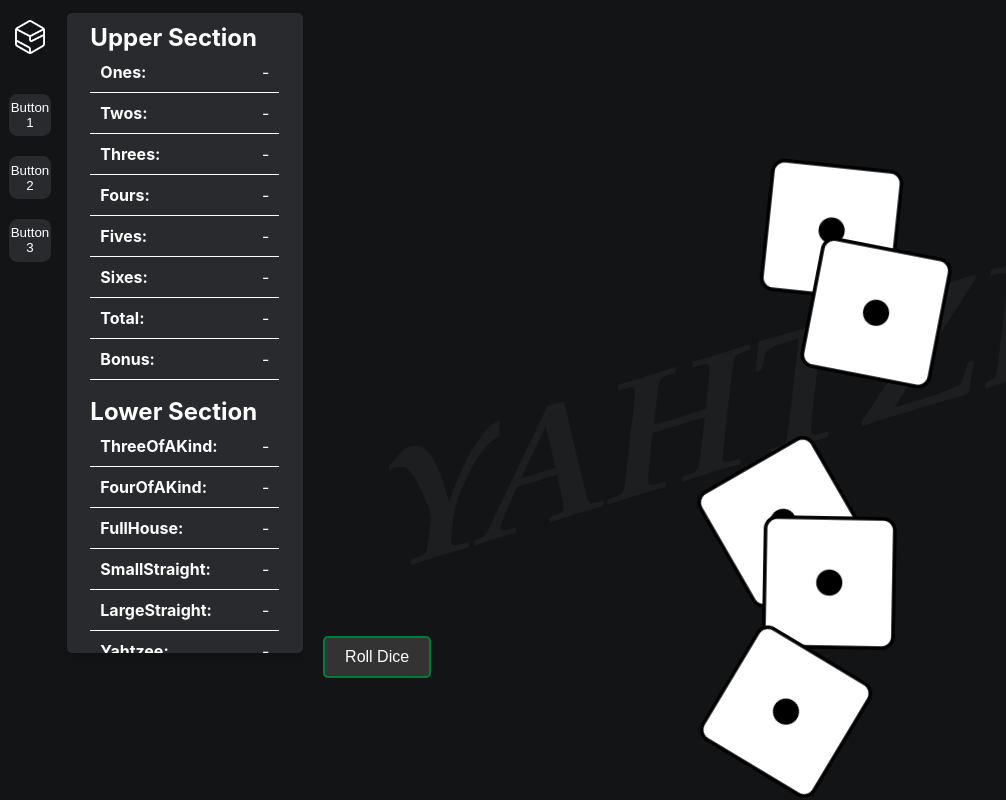
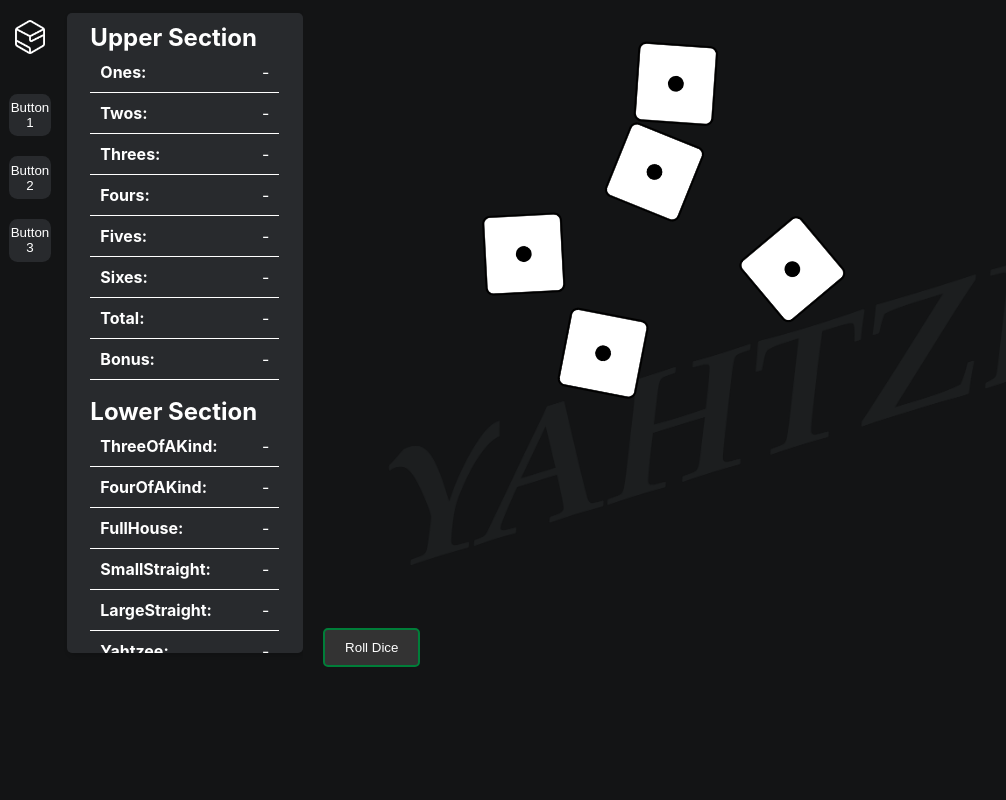
Before and after one commit to aidan-elliot/yatzy, a React (Create React App) app: page / in a window 1280 px wide. Shown: the whole page, without its empty margins (0-1006 px from the left). Built offline with nearby package versions, Linux system fonts and the light colour scheme.

Commit message:
fixed role agains after holding a die

```diff
--- a/src/App.css
+++ b/src/App.css
@@ -5,13 +5,12 @@
 }
 
 .App {
-  margin: 0;
-  padding: 0;
   height: 100vh;
   overflow: hidden;
   background: #131415;
   color: #fff;
 }
+
 .main-content {
   display: flex;
   flex-direction: row;
@@ -19,6 +18,7 @@
   width: 100%;
   flex-grow: 1;
 }
+
 .navbar {
   position: fixed;
   top: 0;
@@ -29,16 +29,15 @@
   padding-top: 20px;
 }
 
-.navbar-logo {
+.navbar-logo,
+.navbar-btn {
   display: block;
   margin: 0 auto;
+  margin-bottom: 30pt;
   width: 50%;
-  margin-bottom: 30pt;
 }
 
 .navbar-btn {
-  display: block;
-  margin: 0 auto;
   width: 32pt;
   height: 32pt;
   margin: 20px auto;
@@ -50,13 +49,13 @@
   transition: background-color 0.3s;
 }
 
-
 .navbar-btn:hover {
   background-color: #3a3a3d;
 }
 
 .scoreboard {
   margin-left: 50pt;
+  margin-top: 1%;
   padding: 20px;
   background-color: #282A2D;
   color: white;
@@ -66,18 +65,17 @@
   max-height: 80vh;
   overflow-y: auto;
 }
-.upper-section {
-  padding: 2pt;
-  border: 1px solid #282A2D;
-  margin: 10px 0;
-  margin-top: -10pt;
-  border-radius: 5px;
-}
+
+.upper-section,
 .lower-section {
   padding: 2pt;
   border: 1px solid #282A2D;
   margin: 10px 0;
   border-radius: 5px;
+}
+
+.upper-section {
+  margin-top: -10pt;
 }
 
 .score-item {
@@ -94,20 +92,15 @@
 .score-value {
   text-align: right;
 }
-.scoreboard{
-  margin-top: 1%;
-}
 
 .gameboard {
   display: flex;
   flex-direction: column;
-  align-items: center;
-  justify-content: center;
+  align-items: flex-start;
+  justify-content: flex-start;
   height: 100vh;
-  width: 100vw;
+  width: 100%;
   padding: 20px;
-
-
   background-color: #131415;
   background-image: url('./Assets/Background logo high res black.png');
   background-size: 85%;
@@ -117,45 +110,43 @@
 }
 
 .dice-container {
-  justify-content: start;
-  max-width: 60%;
-  margin-bottom: 15pt;
-  height: 65%;
+  display: flex;
+  flex-wrap: wrap;
+  justify-content: space-around;
+  align-content: space-around;
+  width: 40%;
+  height: 80%;
+  margin-left: 0;
+  margin-right: auto;
+  position: relative; /* Ensures that the absolutely positioned dice are relative to this container */
 }
+
+
 .dice {
   transition: transform 0.2s ease;
-}
-.dice img {
-  width: 100pt;
+  position: absolute;
+  width: 10vh;
+  height: auto;
+  display: flex;
+  justify-content: center;
+  align-items: center;
 }
 
-.dice:hover {
-    transform: scale(1.1);
+.dice img {
+  width: 100%;
+  height: auto;
+  transition: transform 0.2s ease;
+}
+
+.dice:hover,
+.dice.held {
+  transform: scale(1.1);
 }
 
 .dice.held {
-  opacity: 0.6;
-  transform: scale(1.1);
-  box-sizing: border-box;
-  transform: scale(1.1);
+  opacity: 0.35;
   border: 2px solid red;
 }
-
-.roll-button {
-  padding: 10px 20px;
-  cursor: pointer;
-  font-size: 1rem;
-  background-color: #333;
-  color: white;
-  border: 1;
-  border-radius: 5px;
-  transition: background-color 0.2s;
-}
-.roll-button:hover {
-  background-color: #555;
-}
-
-
 
 .roll-button {
   align-self: start;
@@ -165,28 +156,11 @@
   border-radius: 5px;
   cursor: pointer;
   transition: background-color 0.3s;
+  background-color: #333;
 }
 
 .roll-button:hover {
   background-color: #007e39;
-}
-.dice1 {
-
-}
-.dice2 {
-
-}
-.dice3 {
-
-}
-.dice4 {
-
-}
-.dice5 {
-
-}
-.dice6 {
-
 }
 
 @media (prefers-reduced-motion: no-preference) {
--- a/src/Gameboard.js
+++ b/src/Gameboard.js
@@ -1,4 +1,4 @@
-import React, { useEffect } from 'react';
+import React, { useState, useEffect } from 'react';
 import dice1 from './Assets/dice-six-faces-one.png';
 import dice2 from './Assets/dice-six-faces-two.png';
 import dice3 from './Assets/dice-six-faces-three.png';
@@ -7,66 +7,73 @@
 import dice6 from './Assets/dice-six-faces-six.png';
 import boardBackground from './Assets/Background logo high res black.png';
 
+function Dice({ value, isHeld, toggleHold, diceImages, position, rotation }) {
+    return (
+        <div
+            className={`dice dice${value} ${isHeld ? 'held' : ''}`}
+            onClick={toggleHold}
+            style={{
+                transform: `translate(${position.x}%, ${position.y}%) rotate(${rotation}deg)`,
+                cursor: 'pointer',
+                position: 'absolute',
+            }}
+        >
+            <img src={diceImages[value - 1]} alt={`Dice showing ${value}`} />
+        </div>
+    );
+}
+
 function Gameboard({ dices, held, onToggleHold, onRollDice }) {
-  // Array to store the images of each dice face
   const diceImages = [dice1, dice2, dice3, dice4, dice5, dice6];
+  const [positions, setPositions] = useState(Array(dices.length).fill().map(() => ({ x: 0, y: 0 })));
+  const [rotations, setRotations] = useState(Array(dices.length).fill(0));
 
-  // Function to generate a random rotation angle for the dice
-  const getRandomRotation = () => {
-    return Math.floor(Math.random() * 360);
+    useEffect(() => {
+      setRotations(rotations.map((rotation, idx) => (!held[idx] ? Math.floor(Math.random() * 360) : rotation)));
+      setPositions(positions.map((position, idx) => (!held[idx] ? getRandomPosition(positions) : position)));
+  }, [dices]);
+
+    function getRandomPosition(existingPositions) {
+        let newPosition;
+        let tries = 0;
+
+        do {
+            newPosition = {
+                x: Math.random() * 400,
+                y: Math.random() * 460
             };
 
-  // Array to define potential positions of dice on the game board
-  const grid = [
-    { x: 0, y: 0 }, { x: 33.33, y: 0 }, { x: 66.66, y: 0 },
-    { x: 0, y: 50 }, { x: 33.33, y: 50 }, { x: 66.66, y: 50 }
-  ];
+            tries++;
 
-  // Array to track which sections of the grid are currently occupied by dice
-  let occupiedSections = [];
+            if (tries > 50) {
+                break;
+            }
+        } while (isOverlapping(newPosition, existingPositions))
 
-  // Function to assign a unique section of the grid to a dice
-  const getSectionForDice = () => {
-    let section;
-    while (!section) {
-      const randomIndex = Math.floor(Math.random() * grid.length);
-      if (!occupiedSections.includes(randomIndex)) {
-        occupiedSections.push(randomIndex);
-        section = grid[randomIndex];
+        return newPosition;
     }
+
+    function isOverlapping(position, existingPositions) {
+        return existingPositions.some(existing =>
+            Math.abs(existing.x - position.x) < 15 &&
+            Math.abs(existing.y - position.y) < 15
+        );
     }
-    return section;
-  };
-
-  // Effect to reset occupied sections when dice are re-rolled
-  useEffect(() => {
-    occupiedSections = [];
-  }, [dices]);
-
-  // Render method to display the game board, dice, and roll button
-  return (
-    <div className="gameboard" style={{ backgroundImage: `url(${boardBackground})` }}>
-      <div className="dice-container">
-        {dices.map((diceValue, idx) => {
-          const position = getSectionForDice();
-          position.x += Math.floor(Math.random() * 0) - 5;
-          position.y += Math.floor(Math.random() * -30) - 5;
-          const rotation = getRandomRotation();
 
     return (
-            <div
+      <div id="yahtzeeLogo" className="gameboard" style={{ backgroundImage: `url(${boardBackground})`, position: 'relative' }}>
+          <div className="dice-container">
+              {dices.map((diceValue, idx) => (
+                  <Dice
                       key={idx}
-              className={`dice dice${diceValue} ${held[idx] ? 'held' : ''}`}
-              onClick={() => onToggleHold(idx)}
-              style={{
-                transform: `translate(${position.x}%, ${position.y}%) rotate(${rotation}deg)`,
-                cursor: 'pointer'
-              }}
-            >
-              <img src={diceImages[diceValue - 1]} alt={`Dice showing ${diceValue}`} />
-            </div>
-          );
-        })}
+                      value={diceValue}
+                      isHeld={held[idx]}
+                      toggleHold={() => onToggleHold(idx)}
+                      diceImages={diceImages}
+                      position={positions[idx]}
+                      rotation={rotations[idx]}
+                  />
+              ))}
           </div>
           <button className="roll-button" onClick={onRollDice}>
               Roll Dice
@@ -74,5 +81,4 @@
       </div>
   );
 }
-
 export default Gameboard;
```
Lines whose indentation alone changed are shown as unchanged.
